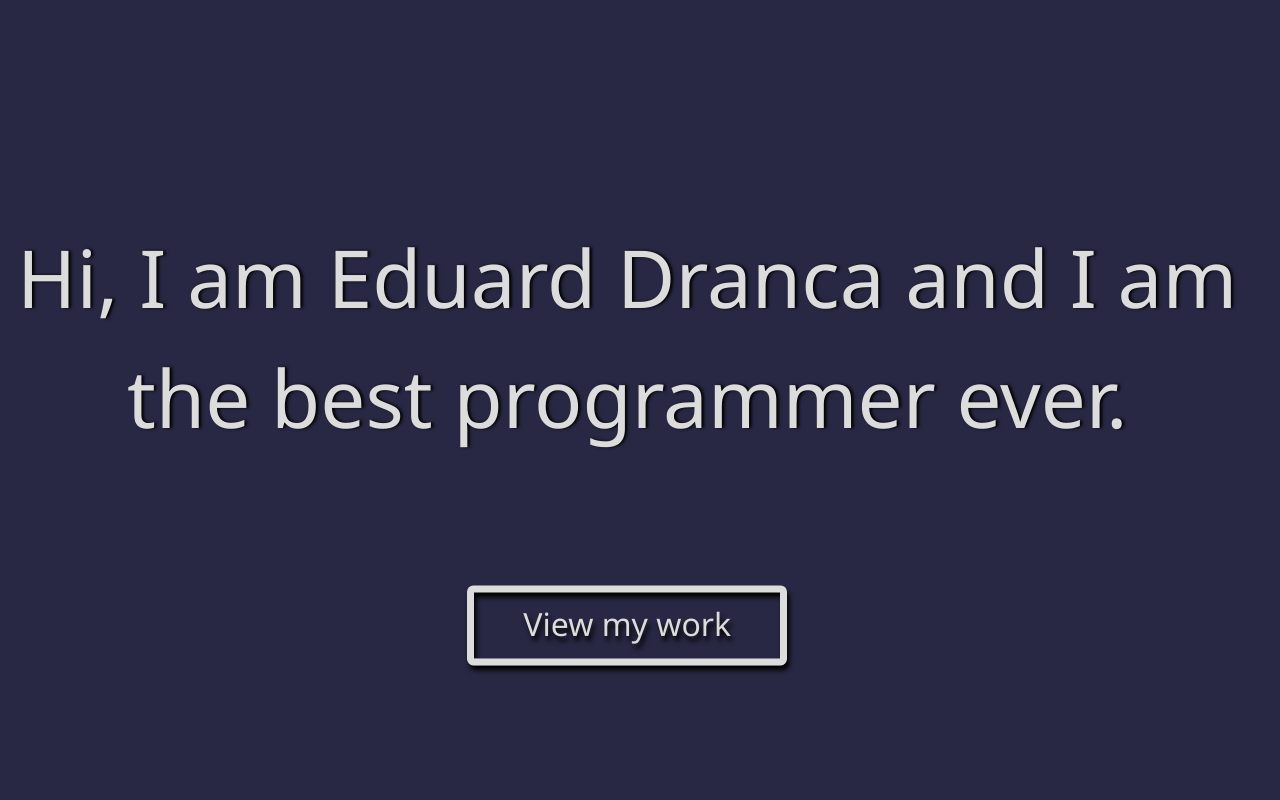
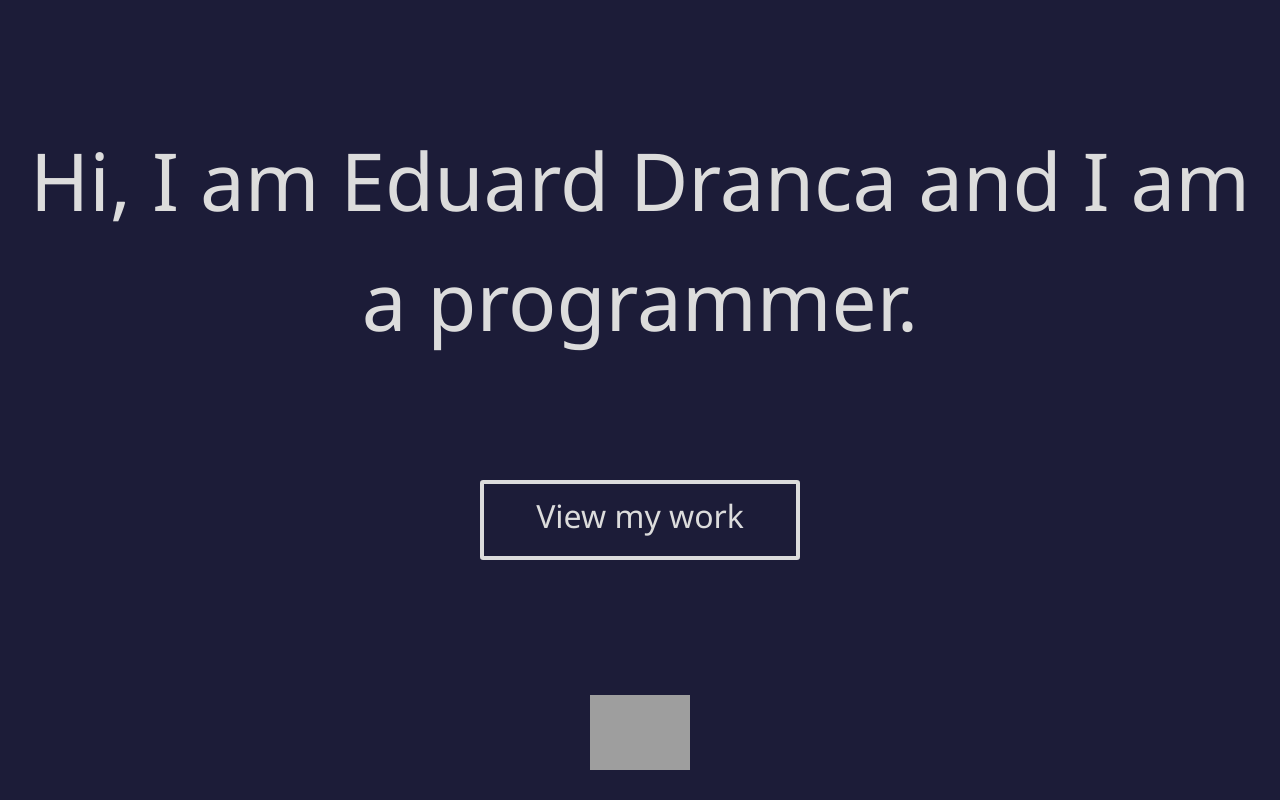
Before and after one commit to EduardDranca/PortfolioPage, a React (Create React App) app in the folder portfolio/: page / in a window 1280 px wide. Shown: the top 800 px of the page. Built offline with nearby package versions, Linux system fonts and the light colour scheme; grey boxes are pictures that could not be loaded.

Commit message:
Am facut redesign la pagina initiala

```diff
--- a/portfolio/src/App.css
+++ b/portfolio/src/App.css
@@ -14,8 +14,23 @@
   font-size: 1.5rem !important;
 }
 
+.bottom {
+  position: absolute;
+  bottom: 0px;
+}
+
 .blue-background {
-  background-color: #1414eb
+  background-color: #1414eb;
+}
+
+.centered {
+  display: block;
+  margin: auto;
+}
+
+#chevron {
+  margin-bottom: 30px;
+  width: 100px;
 }
 
 .class {
@@ -33,11 +48,15 @@
 }
 
 .dark-background {
-  background-color: #292844 !important;
+  background-color: #1c1c38 !important;
 }
 
 .full-height-container {
   height: 100vh;
+}
+
+.full-width-container {
+  width: 100%;
 }
 
 .heading-center {
@@ -72,11 +91,15 @@
   font-family: '  ', 'Segoe UI', Tahoma, Geneva, Verdana, sans-serif !important;
   font-size: 1.5rem !important;
   transition: 200ms;
-  text-shadow: 0.15rem 0.0rem 0.2rem black;
 }
 
 .medium-padding {
   padding-left: 2em !important;
+}
+
+.navbar {
+  position: absolute;
+  width: 100%;
 }
 
 .nav-link:hover {
@@ -102,10 +125,14 @@
 }
 
 .project {
-  border: 10px solid white;
-  border-radius: 10px;
   height: 300px;
   margin: auto;
+  overflow: hidden;
+  width: 300px;
+}
+
+.project-img {
+  height: 300px;
   width: 300px;
 }
 
@@ -131,9 +158,8 @@
 
 .show-work-button {
   background-color: transparent;
-  border: 0.45rem solid #DCDCDC;
-  border-radius: 0.4rem;
-  box-shadow: 0.15rem 0.3rem 0.3rem 0 black, 0.15rem 0.3rem 0.3rem 0 black inset;
+  border: 0.3rem solid #DCDCDC;
+  border-radius: 0.2rem;
   color: #DCDCDC;
   cursor: pointer;
   font-family: 'Segoe UI', Tahoma, Geneva, Verdana, sans-serif;
@@ -142,7 +168,6 @@
   line-height: 4rem;
   margin: auto;
   text-align: center;
-  text-shadow: 0.15rem 0.3rem 0.3rem black;
   user-select: none;
   width: 20rem;
 }
@@ -197,13 +222,13 @@
 @media screen and (min-width: 851px), (min-height: 601px) {
   div.who-am-i {
     font-size: 5rem;
-    text-shadow: 0.15rem 0.0rem 0.2rem black;
+    font-weight: 100;
   }
 }
 
 @media screen and (max-width: 850px), (max-height: 600px) {
   div.who-am-i {
     font-size: 3rem;
-    text-shadow: 0.09rem 0.0rem 0.12rem black;
+    font-weight: 100;
   }
 }
--- a/portfolio/src/App.js
+++ b/portfolio/src/App.js
@@ -13,24 +13,29 @@ class App extends React.Component {
       canvasHeight: 0,
       canvasWidth: 0
     };
-
-    this.windowResized = this.windowResized.bind(this);
-    window.addEventListener("resize", this.windowResized);
-    window.addEventListener("load", this.windowResized);
-  }
-
-  windowResized(e) {
-    this.setState({
-      canvasHeight: this.refs.fullContainer.clientHeight,
-      canvasWidth: this.refs.fullContainer.clientWidth
-    })
   }
 
   render() {
     return (
       <div>
+        <div className="navbar">
 
-        <div id="first-container" className="right-skewed z-index-100 dark-background thin-shadow class">
+        </div>
+        <div className="dark-background full-height-container">
+          <div className="who-am-i">
+            Hi, I am Eduard Dranca and I am a programmer.
+          </div>
+          <div className="full-width-container">
+            <div className="show-work-button">
+              View my work
+            </div>
+          </div>
+          <div className="full-width-container bottom">
+            <img id="chevron" className="centered" src="./chevron.svg"></img>
+          </div>
+        </div>
+
+        {/* <div id="first-container" className="right-skewed z-index-100 dark-background thin-shadow class">
           <div ref="fullContainer" className="full-height-container left-skewed dark-background">
             <div className="who-am-i">
               Hi, I am Eduard Dranca and I am the best programmer ever.
@@ -60,9 +65,10 @@ Suntem constienti ca nu mai venim acasa
         </div>
         <div id="third-container" className="right-skewed z-index-80 thin-shadow class blue-background">
           <div className="rows-container left-skewed blue-background">
-            <div className="heading-left" >My Projects</div>
+            <div className="heading-left" >Projects</div>
             <div className="projects-container">
               <div className="project thin-shadow">
+                <img src="./wip.jpg" class="project-img"></img>
               </div>
               <div className="project thin-shadow">
 
@@ -78,7 +84,7 @@ Suntem constienti ca nu mai venim acasa
             <div className="heading-right">Contact</div>
             <div className="contact-information"></div>
           </div>
-        </div>
+        </div> */}
         {/* <div className="navbar-container">
           <Navbar collapseOnSelect expand="lg" bg="dark" variant="dark" className="dark-background medium-font">
             <Navbar.Brand className="big-font" href="#home">HOME</Navbar.Brand>
```
